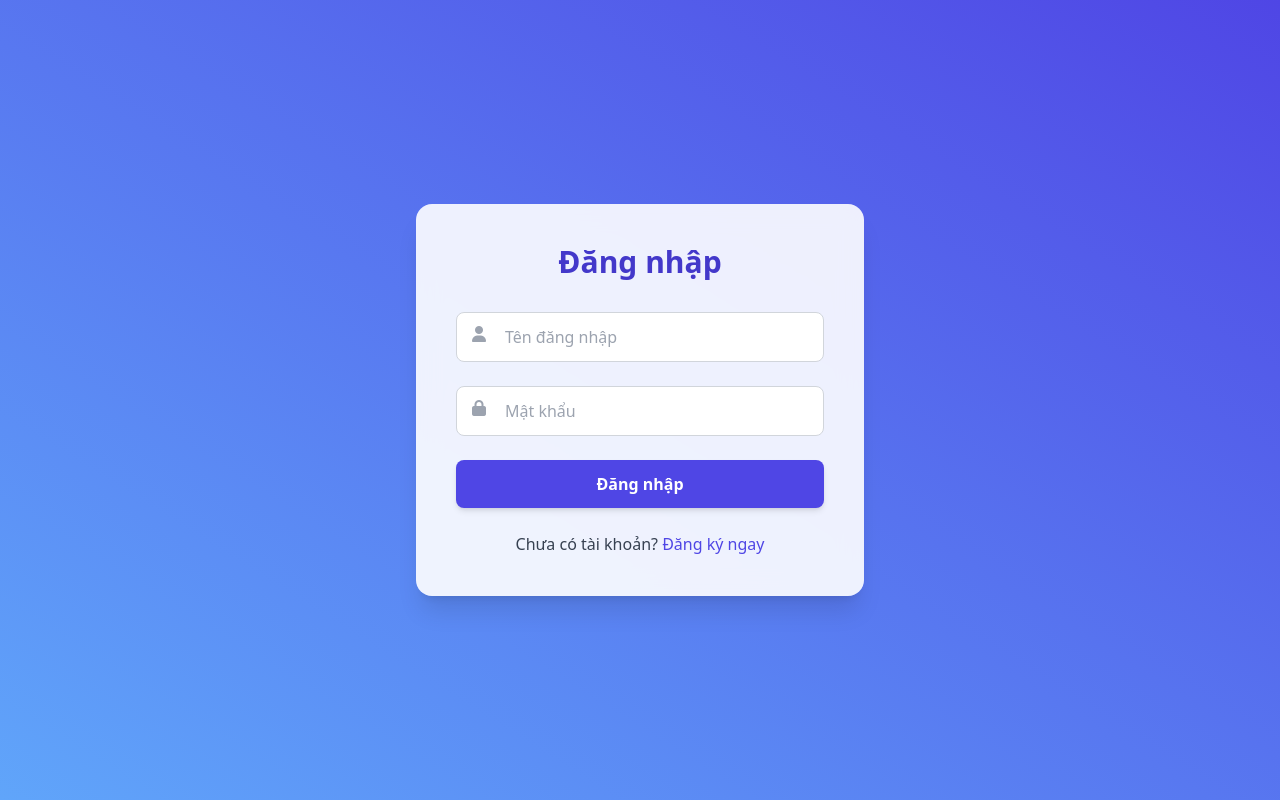
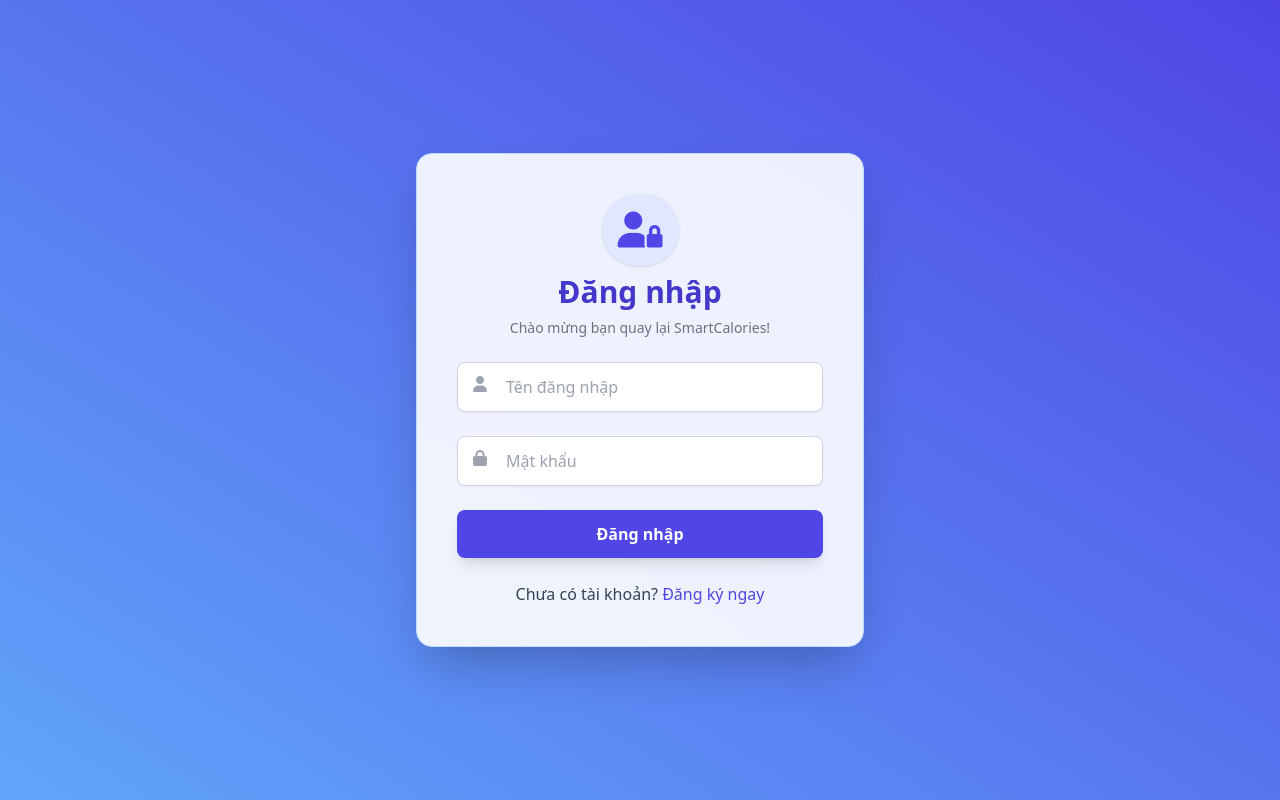
Before and after one commit to pcq3014/food_portion_management, a FastAPI app: page /login in a window 1280 px wide. Run offline with FastAPI, Linux system fonts and the light colour scheme; some libraries are stand-ins or nearby versions.

Commit message:
Update login.html

```diff
--- a/app/templates/login.html
+++ b/app/templates/login.html
@@ -8,21 +8,27 @@
   <link href="https://cdnjs.cloudflare.com/ajax/libs/font-awesome/6.4.0/css/all.min.css" rel="stylesheet" />
 </head>
 <body class="bg-gradient-to-tr from-blue-400 to-indigo-600 flex items-center justify-center min-h-screen px-4">
-  <div class="bg-white bg-opacity-90 backdrop-blur-md p-10 rounded-2xl shadow-xl max-w-md w-full">
-    <h2 class="text-3xl font-extrabold text-center text-indigo-700 mb-8">Đăng nhập</h2>
+  <div class="bg-white bg-opacity-90 backdrop-blur-md p-10 rounded-2xl shadow-2xl max-w-md w-full border border-blue-200">
+    <div class="flex flex-col items-center mb-6">
+      <div class="bg-indigo-100 rounded-full p-4 mb-2 shadow">
+        <i class="fa fa-user-lock text-4xl text-indigo-600"></i>
+      </div>
+      <h2 class="text-3xl font-extrabold text-center text-indigo-700 mb-2">Đăng nhập</h2>
+      <p class="text-gray-500 text-center text-sm">Chào mừng bạn quay lại SmartCalories!</p>
+    </div>
     <form method="post" action="/login" class="space-y-6">
       <div class="relative">
         <input type="text" name="username" placeholder="Tên đăng nhập" required
-          class="peer w-full py-3 pl-12 pr-4 rounded-lg border border-gray-300 focus:outline-none focus:ring-2 focus:ring-indigo-500 transition" />
+          class="peer w-full py-3 pl-12 pr-4 rounded-lg border border-gray-300 focus:outline-none focus:ring-2 focus:ring-indigo-500 transition shadow-sm" />
         <i class="fa fa-user absolute left-4 top-3.5 text-gray-400 peer-focus:text-indigo-500"></i>
       </div>
       <div class="relative">
         <input type="password" name="password" placeholder="Mật khẩu" required
-          class="peer w-full py-3 pl-12 pr-4 rounded-lg border border-gray-300 focus:outline-none focus:ring-2 focus:ring-indigo-500 transition" />
+          class="peer w-full py-3 pl-12 pr-4 rounded-lg border border-gray-300 focus:outline-none focus:ring-2 focus:ring-indigo-500 transition shadow-sm" />
         <i class="fa fa-lock absolute left-4 top-3.5 text-gray-400 peer-focus:text-indigo-500"></i>
       </div>
       <button type="submit"
-        class="w-full bg-indigo-600 hover:bg-indigo-700 text-white py-3 rounded-lg font-semibold transition shadow-md">Đăng nhập</button>
+        class="w-full bg-indigo-600 hover:bg-indigo-700 text-white py-3 rounded-lg font-semibold transition shadow-lg hover:scale-105">Đăng nhập</button>
     </form>
     {% if error %}
     <div class="flex items-center gap-2 mt-4 bg-red-50 border border-red-300 text-red-700 px-4 py-3 rounded-lg shadow animate-pulse">
```
